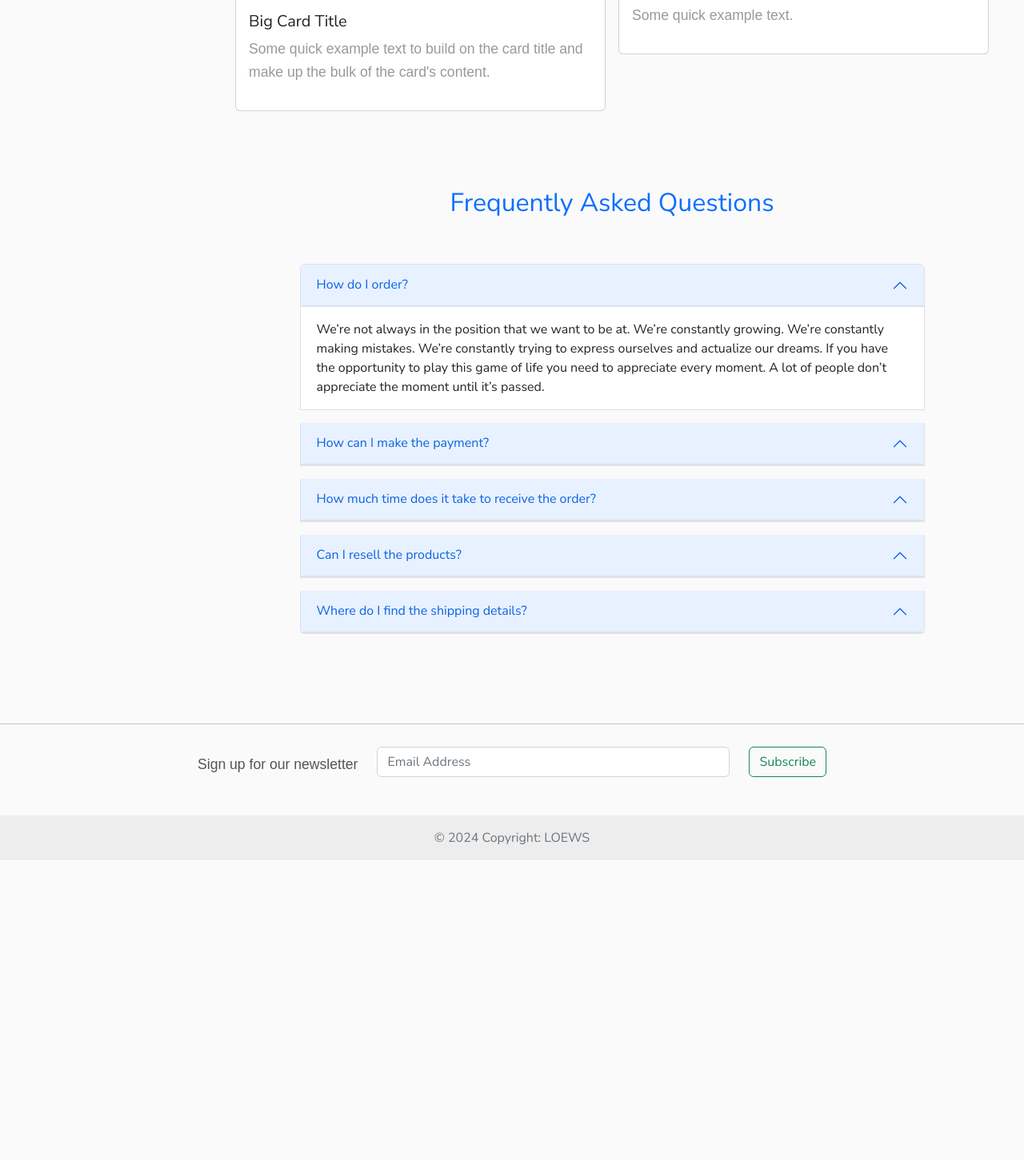
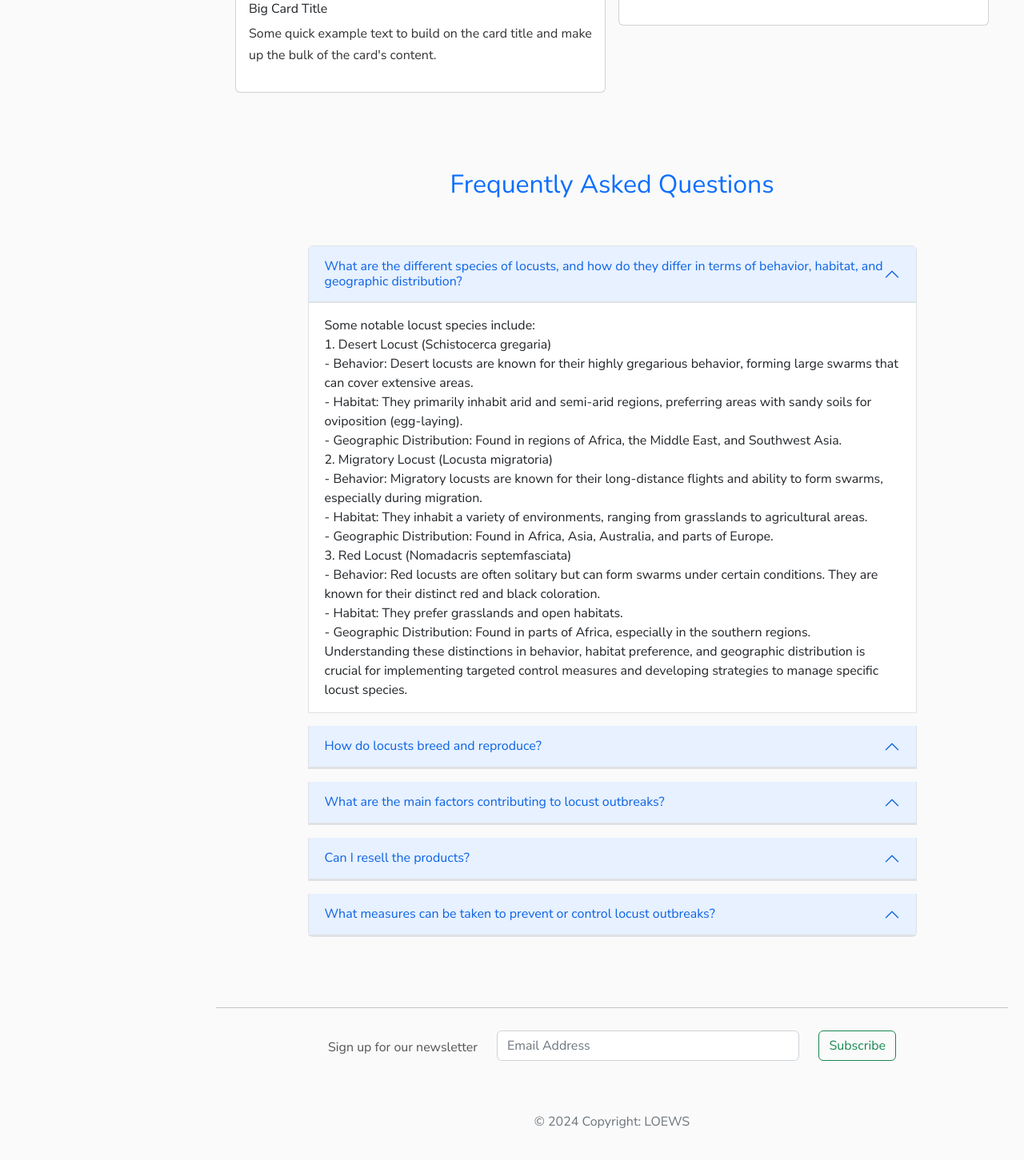
Before and after one commit to john-thuo1/loews, a Django app: page /coreapp/mitigating-controls/ in a window 1280 px wide. Shown: the part 956-2407 px from the top of the page at 80% size. Before the commit the page ends 2032 px from the top, so only its background shows below. Run offline with Django 4.2, Linux system fonts and the light colour scheme; parts of the project's set-up code (start-up, migrations or seed data) failed here and were passed over; some libraries are stand-ins or nearby versions.

Commit message:
Edit Card-titles and FAQ

```diff
--- a/coreapp/templates/coreapp/base.html
+++ b/coreapp/templates/coreapp/base.html
@@ -196,7 +196,7 @@
 
               </div>
 
-              <div class="text-center p-3" style="background-color: rgba(0, 0, 0, 0.05);">
+              <div class="text-center p-3">
                 © 2024 Copyright:
                 <a class="text-reset fw-medium" href="#">LOEWS</a>
               </div>
--- a/coreapp/templates/coreapp/mitigation.html
+++ b/coreapp/templates/coreapp/mitigation.html
@@ -2,7 +2,7 @@
 
 {% block content %}
 
-<!-- ---------------------------------------------------------------------------------------------------------------------------------------------------- -->
+
 <main class="container">
   <div class="row g-3">
 
@@ -97,84 +97,123 @@
    </div>
 
 
+
   </div>
-  </div>
+
 
   <section class="py-4 draggable">
     <div class="container">
         <div class="row my-5">
             <div class="col-md-6 mx-auto text-center">
                 <h2 class="text-primary" style="font-weight: 400;">Frequently Asked Questions</h2>
-
             </div>
         </div>
+
         <div class="row">
             <div class="col-md-10 mx-auto">
                 <div class="accordion" id="accordionRental">
+
+                    <!-- FAQ 1 -->
                     <div class="accordion-item mb-3">
                         <h5 class="accordion-header" id="headingOne">
-                    <button class="accordion-button border-bottom font-weight-bold" type="button" data-bs-toggle="collapse" data-bs-target="#collapseOne" aria-expanded="true" aria-controls="collapseOne">
-                      How do I order?
+                            <button class="accordion-button border-bottom" type="button" data-bs-toggle="collapse" data-bs-target="#collapseOne" aria-expanded="true" aria-controls="collapseOne">
+                                What are the different species of locusts, and how do they differ in terms of behavior, habitat, and geographic distribution?
                             </button>
                         </h5>
                         <div id="collapseOne" class="accordion-collapse collapse show" aria-labelledby="headingOne" data-bs-parent="#accordionRental">
                             <div class="accordion-body text-sm opacity-8">
-                      We’re not always in the position that we want to be at. We’re constantly growing. We’re constantly making mistakes. We’re constantly trying to express ourselves and actualize our dreams. If you have the opportunity to play this game
-                      of life you need to appreciate every moment. A lot of people don’t appreciate the moment until it’s passed.
+                                Some notable locust species include:
+                                <br>
+                                1. Desert Locust (Schistocerca gregaria)
+                                <br>
+                                - Behavior: Desert locusts are known for their highly gregarious behavior, forming large swarms that can cover extensive areas.
+                                <br>
+                                - Habitat: They primarily inhabit arid and semi-arid regions, preferring areas with sandy soils for oviposition (egg-laying).
+                                <br>
+                                - Geographic Distribution: Found in regions of Africa, the Middle East, and Southwest Asia.
+                                <br>
+                                2. Migratory Locust (Locusta migratoria)
+                                <br>
+                                - Behavior: Migratory locusts are known for their long-distance flights and ability to form swarms, especially during migration.
+                                <br>
+                                - Habitat: They inhabit a variety of environments, ranging from grasslands to agricultural areas.
+                                <br>
+                                - Geographic Distribution: Found in Africa, Asia, Australia, and parts of Europe.
+                                <br>
+                                3. Red Locust (Nomadacris septemfasciata)
+                                <br>
+                                - Behavior: Red locusts are often solitary but can form swarms under certain conditions. They are known for their distinct red and black coloration.
+                                <br>
+                                - Habitat: They prefer grasslands and open habitats.
+                                <br>
+                                - Geographic Distribution: Found in parts of Africa, especially in the southern regions.
+                                <br>
+                                Understanding these distinctions in behavior, habitat preference, and geographic distribution is crucial for implementing targeted control measures and developing strategies to manage specific locust species.
+                                <br>
                               </div>
                         </div>
                     </div>
+
+                    <!-- FAQ 2 -->
                     <div class="accordion-item mb-3">
                         <h5 class="accordion-header" id="headingTwo">
-                    <button class="accordion-button border-bottom font-weight-bold" type="button" data-bs-toggle="collapse" data-bs-target="#collapseTwo" aria-expanded="false" aria-controls="collapseTwo">
-                      How can I make the payment?
+                            <button class="accordion-button border-bottom" type="button" data-bs-toggle="collapse" data-bs-target="#collapseTwo" aria-expanded="false" aria-controls="collapseTwo">
+                                How do locusts breed and reproduce?
                             </button>
                         </h5>
                         <div id="collapseTwo" class="accordion-collapse collapse" aria-labelledby="headingTwo" data-bs-parent="#accordionRental">
                             <div class="accordion-body text-sm opacity-8">
-                      It really matters and then like it really doesn’t matter. What matters is the people who are sparked by it. And the people who are like offended by it, it doesn’t matter. Because it&#39;s about motivating the doers. Because I’m here to follow my dreams and inspire other people to follow their dreams, too.
+                                Locusts undergo a life cycle that includes three main stages: egg, nymph, and adult. Female locusts lay their eggs in the soil, and when conditions are suitable, nymphs hatch. Nymphs go through several instars (growth stages) before reaching adulthood.
+                                Adult locusts then mate and lay eggs, completing the cycle.
                                 <br>
-                      We’re not always in the position that we want to be at. We’re constantly growing. We’re constantly making mistakes. We’re constantly trying to express ourselves and actualize our dreams. If you have the opportunity to play this game of life you need to appreciate every moment. A lot of people don’t appreciate the moment until it’s passed.
                             </div>
                         </div>
                     </div>
+
+                    <!-- FAQ 3 -->
                     <div class="accordion-item mb-3">
                         <h5 class="accordion-header" id="headingThree">
-                    <button class="accordion-button border-bottom font-weight-bold" type="button" data-bs-toggle="collapse" data-bs-target="#collapseThree" aria-expanded="false" aria-controls="collapseThree">
-                      How much time does it take to receive the order?
+                            <button class="accordion-button border-bottom" type="button" data-bs-toggle="collapse" data-bs-target="#collapseThree" aria-expanded="false" aria-controls="collapseThree">
+                                What are the main factors contributing to locust outbreaks?
                             </button>
                         </h5>
                         <div id="collapseThree" class="accordion-collapse collapse" aria-labelledby="headingThree" data-bs-parent="#accordionRental">
                             <div class="accordion-body text-sm opacity-8">
-                      The time is now for it to be okay to be great. People in this world shun people for being great. For being a bright color. For standing out. But the time is now to be okay to be the greatest you. Would you believe in what you believe in, if you were the only one who believed it?
-                      If everything I did failed - which it doesn&#39;t, it actually succeeds - just the fact that I&#39;m willing to fail is an inspiration. People are so scared to lose that they don&#39;t even try. Like, one thing people can&#39;t say is that I&#39;m not trying, and I&#39;m not trying my hardest, and I&#39;m not trying to do the best way I know how.
+                                Locust outbreaks are primarily influenced by environmental conditions.
+                                Factors such as favorable weather patterns, including rainfall and temperature, play a crucial role. Additionally, the presence of abundant green vegetation provides an ideal environment for locust breeding.
+                              <br>
                               </div>
                         </div>
                     </div>
+
+                    <!-- FAQ 4 -->
                     <div class="accordion-item mb-3">
                         <h5 class="accordion-header" id="headingFour">
-                    <button class="accordion-button border-bottom font-weight-bold" type="button" data-bs-toggle="collapse" data-bs-target="#collapseFour" aria-expanded="false" aria-controls="collapseFour">
+                            <button class="accordion-button border-bottom" type="button" data-bs-toggle="collapse" data-bs-target="#collapseFour" aria-expanded="false" aria-controls="collapseFour">
                                 Can I resell the products?
                             </button>
                         </h5>
                         <div id="collapseFour" class="accordion-collapse collapse" aria-labelledby="headingFour" data-bs-parent="#accordionRental">
                             <div class="accordion-body text-sm opacity-8">
-                      I always felt like I could do anything. That’s the main thing people are controlled by! Thoughts- their perception of themselves! They&#39;re slowed down by their perception of themselves. If you&#39;re taught you can’t do anything, you won’t do anything. I was taught I could do everything.
+                                I always felt like I could do anything. That’s the main thing people are controlled by! Thoughts- their perception of themselves! They're slowed down by their perception of themselves. If you're taught you can’t do anything, you won’t do anything. I was taught I could do everything.
                                 <br><br>
-                      If everything I did failed - which it doesn&#39;t, it actually succeeds - just the fact that I&#39;m willing to fail is an inspiration. People are so scared to lose that they don&#39;t even try. Like, one thing people can&#39;t say is that I&#39;m not trying, and I&#39;m not trying my hardest, and I&#39;m not trying to do the best way I know how.
+                                If everything I did failed - which it doesn't, it actually succeeds - just the fact that I'm willing to fail is an inspiration. People are so scared to lose that they don't even try. Like, one thing people can't say is that I'm not trying, and I'm not trying my hardest, and I'm not trying to do the best way I know how.
+                              <br>
                               </div>
                         </div>
                     </div>
+
+                    <!-- FAQ 5 -->
                     <div class="accordion-item mb-3">
                         <h5 class="accordion-header" id="headingFifth">
-                    <button class="accordion-button border-bottom font-weight-bold" type="button" data-bs-toggle="collapse" data-bs-target="#collapseFifth" aria-expanded="false" aria-controls="collapseFifth">
-                      Where do I find the shipping details?
+                            <button class="accordion-button border-bottom" type="button" data-bs-toggle="collapse" data-bs-target="#collapseFifth" aria-expanded="false" aria-controls="collapseFifth">
+                                What measures can be taken to prevent or control locust outbreaks?
                             </button>
                         </h5>
                         <div id="collapseFifth" class="accordion-collapse collapse" aria-labelledby="headingFifth" data-bs-parent="#accordionRental">
                             <div class="accordion-body text-sm opacity-8">
-                      There’s nothing I really wanted to do in life that I wasn’t able to get good at. That’s my skill. I’m not really specifically talented at anything except for the ability to learn. That’s what I do. That’s what I’m here for. Don’t be afraid to be wrong because you can’t learn anything from a compliment.
-                      I always felt like I could do anything. That’s the main thing people are controlled by! Thoughts- their perception of themselves! They&#39;re slowed down by their perception of themselves. If you&#39;re taught you can’t do anything, you won’t do anything. I was taught I could do everything.
+                                Preventing locust outbreaks involves monitoring environmental conditions and implementing early detection systems.
+                                Control measures include the use of pesticides, biological control methods (such as natural predators), and agricultural practices that disrupt locust breeding, such as plowing the soil to expose and destroy egg pods.
                             </div>
                         </div>
                     </div>
@@ -184,9 +223,15 @@
     </div>
 </section>
 
-  </div>
+
 
 </main>
 
+<style>
+  .card:hover {
+      transform: scale(1.05);
+      transition: transform 0.3s ease-in-out;
+  }
+</style>
 
 {% endblock content%}
--- a/static/css/main.css
+++ b/static/css/main.css
@@ -9,9 +9,9 @@ body {
 }
 
 p {
-    font-family: 'Poppins', sans-serif;
-    font-size: 1.1em;
-    font-weight: 300;
+    font-family: 'Nunito Sans', sans-serif;
+    font-size: 16px;
+    font-weight: 400;
     line-height: 1.7em;
     color: #999;
 }
@@ -86,7 +86,7 @@ a:focus {
 
 #sidebar ul li a {
     padding: 10px;
-    font-size: 1.1em;
+    font-size: 15px;
     display: block;
 }
 
@@ -114,7 +114,7 @@ a[data-toggle="collapse"] {
 }
 
 ul ul a {
-    font-size: 0.9em !important;
+    font-size: 15px !important;
     padding-left: 40px !important;
     background: #262B40;
 }
@@ -125,7 +125,7 @@ ul.CTAs {
 
 ul.CTAs a {
     text-align: center;
-    font-size: 0.9em !important;
+    font-size: 16px !important;
     display: block;
     border-radius: 5px;
     margin-bottom: 5px;
@@ -145,6 +145,17 @@ a.article:hover {
 /* ---------------------------------------------------
     CONTENT STYLE
 ----------------------------------------------------- */
+
+.card-title {
+    font-size: 16px;
+}
+
+.card-text {
+    font-size: 16px;
+    font-weight: 400;
+    color: #333;
+}
+
 
 #content {
     width: 100%;
```
Lines whose indentation alone changed are shown as unchanged.
